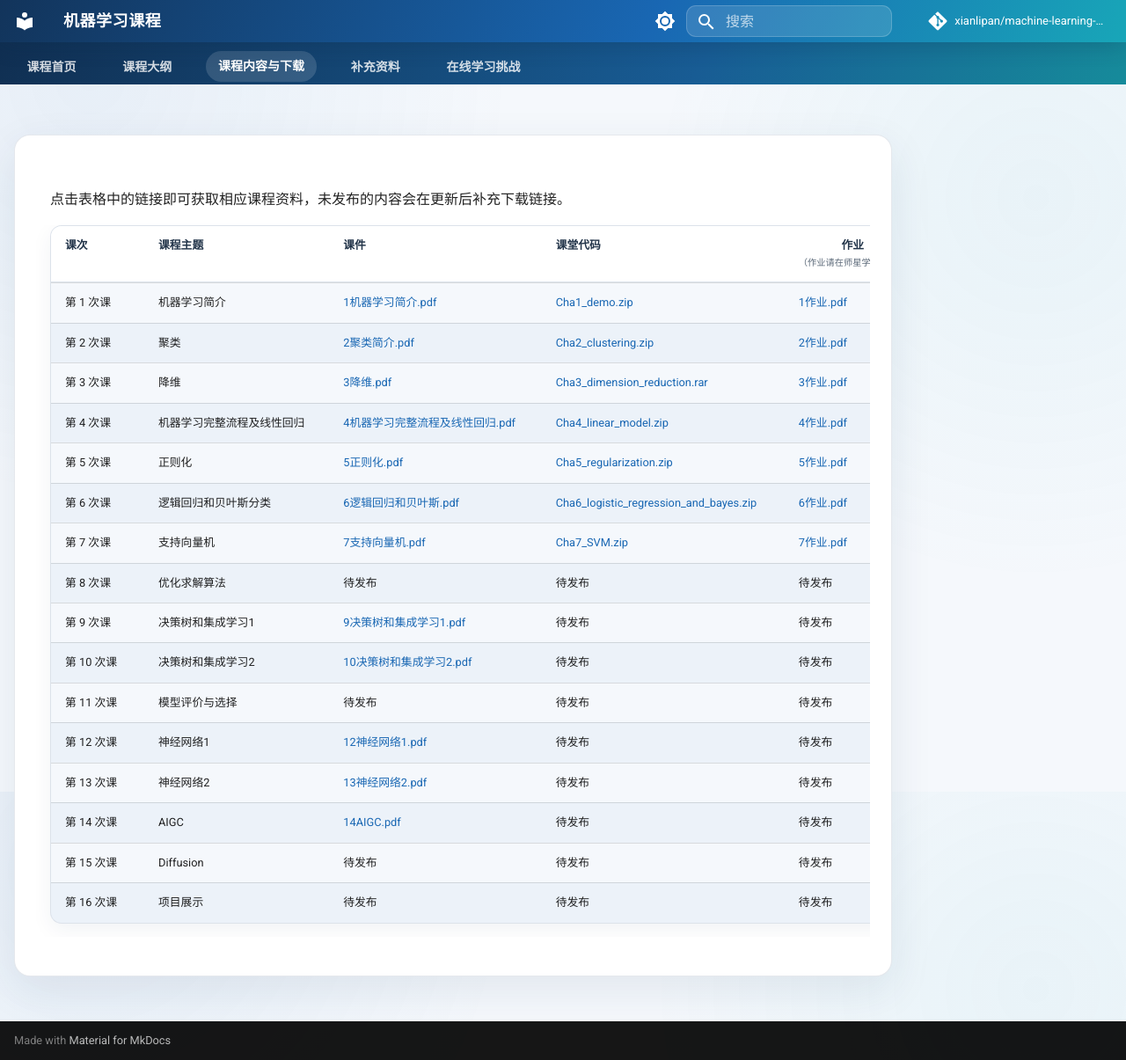
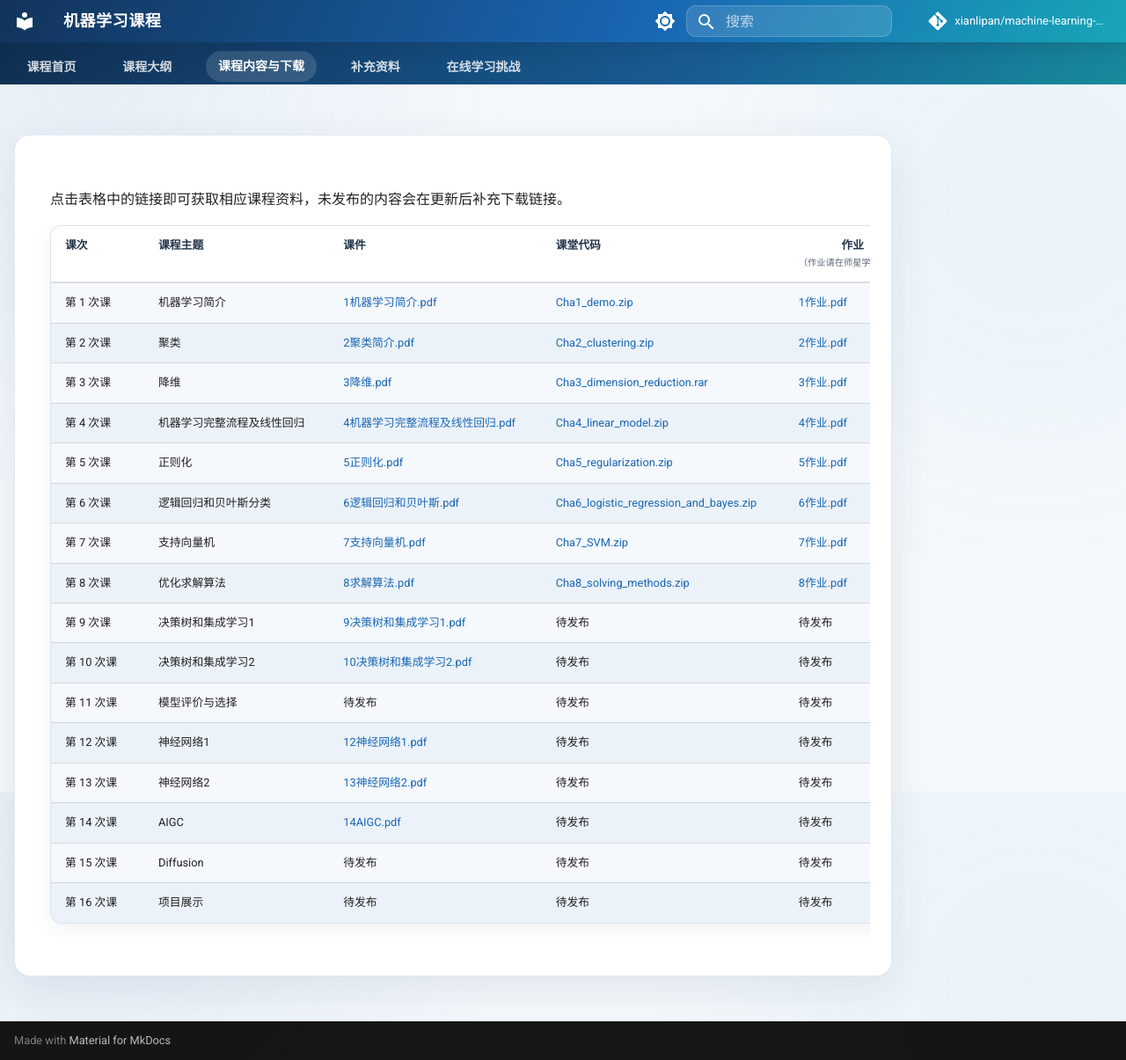
Before and after one commit to xianlipan/machine-learning-course, an MkDocs documentation site: the page built from docs/coursework.md, in a window 1280 px wide and 1205 px high. Shown: the whole window at 88% size. Built offline with MkDocs 1.6.1 and Material for MkDocs 9.7.7, drawn with Linux system fonts in a browser that asks for light colours; comment, search, counter and statistics services are not loaded.

Commit message:
update P8

```diff
--- a/docs/coursework.md
+++ b/docs/coursework.md
@@ -14,7 +14,7 @@ hide:
 | 第 5 次课 | 正则化 | <a href="../files/slides/5正则化.pdf" download>5正则化.pdf</a> | <a href="../files/slides/Cha5_regularization.zip" download>Cha5_regularization.zip</a> | <a href="../files/slides/5作业.pdf" download>5作业.pdf</a> |
 | 第 6 次课 | 逻辑回归和贝叶斯分类 | <a href="../files/slides/6逻辑回归和贝叶斯.pdf" download>6逻辑回归和贝叶斯.pdf</a> | <a href="../files/slides/Cha6_logistic_regression_and_bayes.zip" download>Cha6_logistic_regression_and_bayes.zip</a> | <a href="../files/slides/6作业.pdf" download>6作业.pdf</a> |
 | 第 7 次课 | 支持向量机 | <a href="../files/slides/7支持向量机.pdf" download>7支持向量机.pdf</a> | <a href="../files/slides/Cha7_SVM.zip" download>Cha7_SVM.zip</a> | <a href="../files/slides/7作业.pdf" download>7作业.pdf</a> |
-| 第 8 次课 | 优化求解算法 | 待发布 | 待发布 | 待发布 |
+| 第 8 次课 | 优化求解算法 | <a href="../files/slides/8求解算法.pdf" download>8求解算法.pdf</a> | <a href="../files/slides/Cha8_solving_methods.zip" download>Cha8_solving_methods.zip</a> | <a href="../files/slides/8作业.pdf" download>8作业.pdf</a> |
 | 第 9 次课 | 决策树和集成学习1 | <a href="../files/slides/9决策树和集成学习1.pdf" download>9决策树和集成学习1.pdf</a> | 待发布 | 待发布 |
 | 第 10 次课 | 决策树和集成学习2 | <a href="../files/slides/10决策树和集成学习2.pdf" download>10决策树和集成学习2.pdf</a> | 待发布 | 待发布 |
 | 第 11 次课 | 模型评价与选择 | 待发布 | 待发布 | 待发布 |
```
Also changed, not shown: 3 other files.
